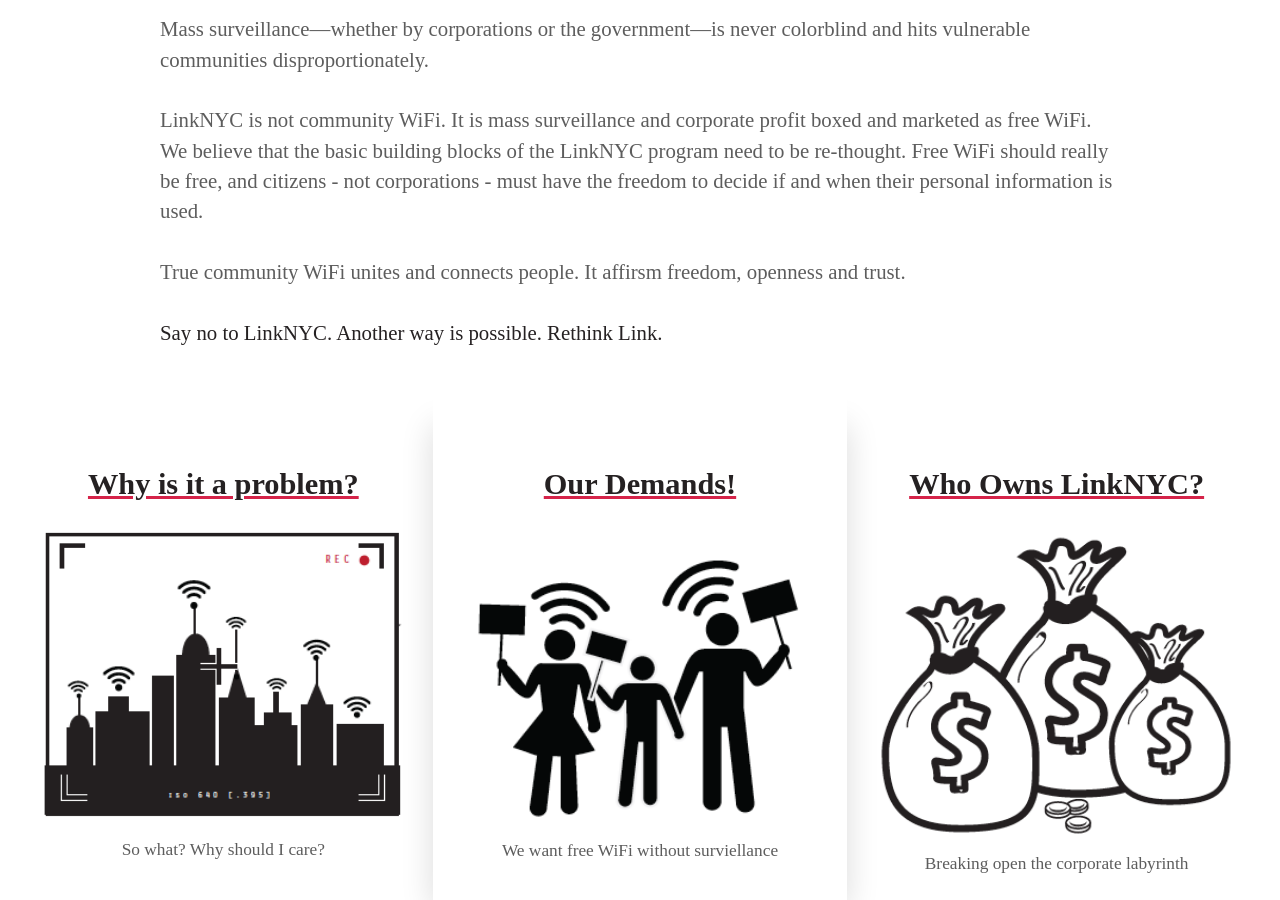
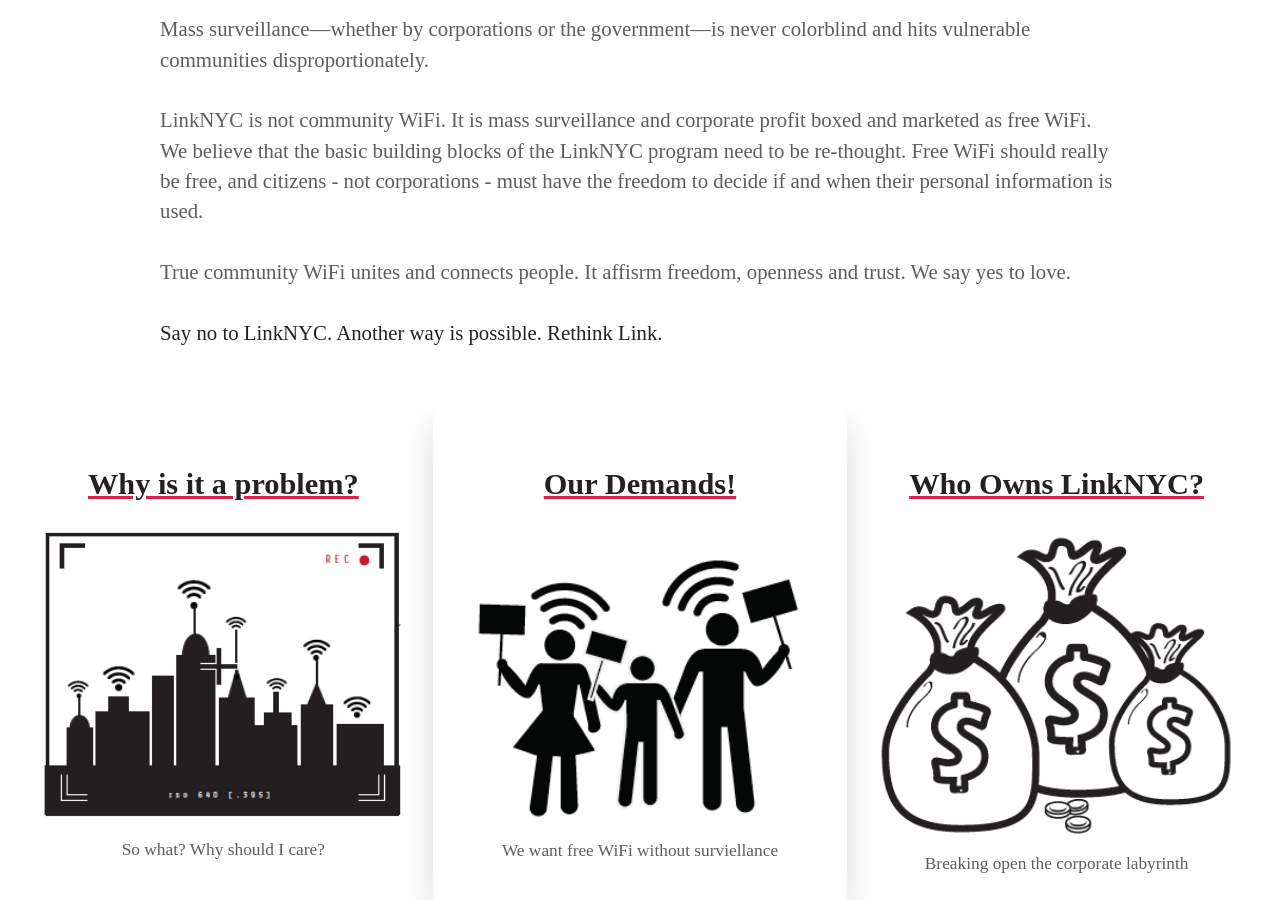
Before and after one commit to rethinklinknyc/rethinklinknyc.github.io, a Jekyll site: the page built from index.html, in a window 1280 px wide and 900 px high, scrolled down 695 px. Built offline with Jekyll 4.4.1, drawn with Linux system fonts in a browser that asks for light colours; some web fonts are replaced; the list of posts is cut into pages by our own code.

Commit message:
Update home_intro.html

```diff
--- a/_includes/home_intro.html
+++ b/_includes/home_intro.html
@@ -3,6 +3,6 @@
 Mass surveillance&mdash;whether by corporations or the government&mdash;is never colorblind and hits vulnerable communities disproportionately.
 <br /><br />
 LinkNYC is not community WiFi. It is mass surveillance and corporate profit boxed and marketed as free WiFi.  We believe that the basic building blocks of the LinkNYC program need to be re-thought.  Free WiFi  should really be free, and citizens - not corporations - must have the freedom to decide if and when their personal information is used. <br /><br />
-True community WiFi unites and connects people. It affirsm freedom, openness and trust.
+True community WiFi unites and connects people. It affisrm freedom, openness and trust. We say yes to love.
 <br/><br/>
 <strong>Say no to LinkNYC. Another way is possible. Rethink Link.</strong>
```
